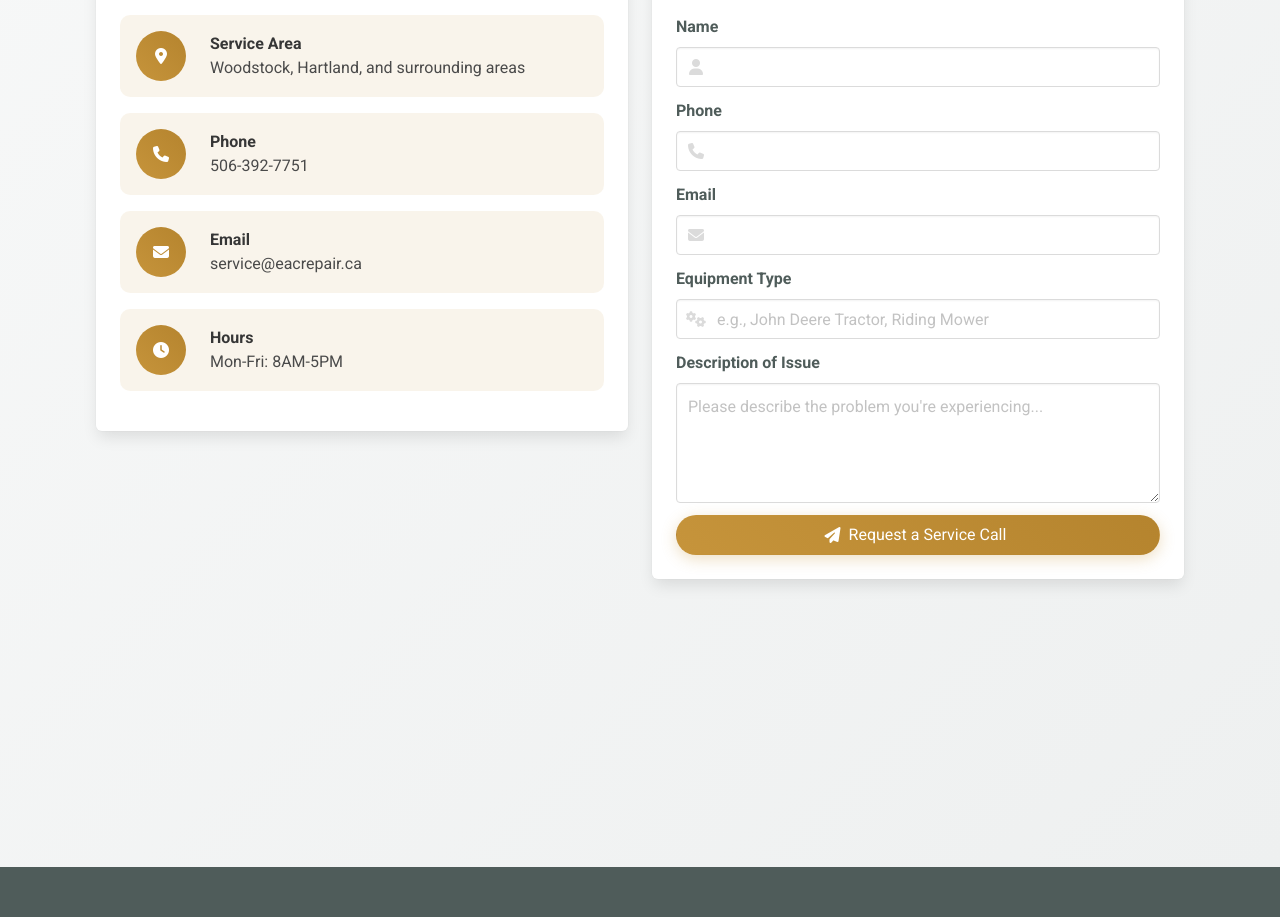
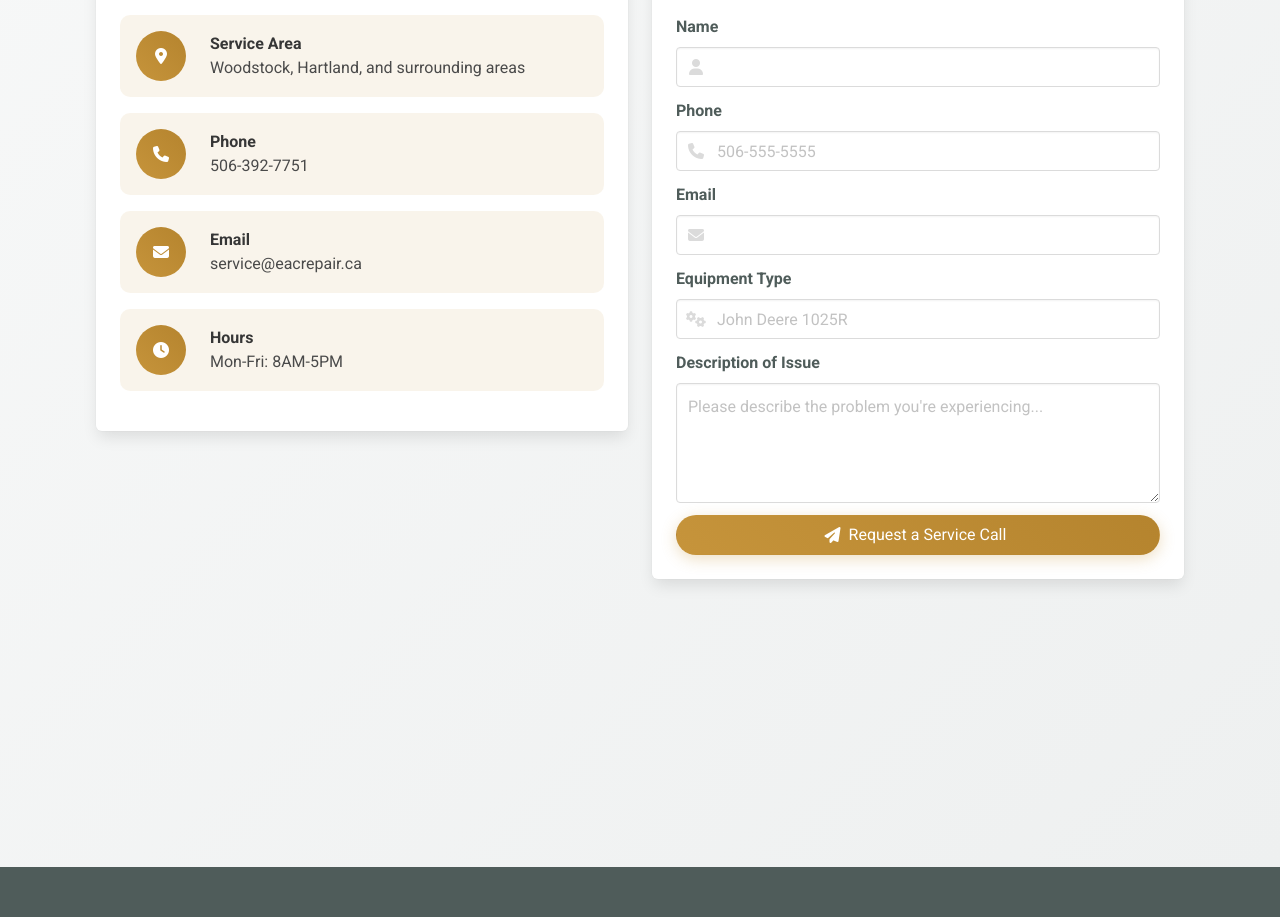
Before and after one commit to craigscott29/craigscott.github.io, a website: page eac/index.html in a window 1280 px wide. Shown: the part 3260-4177 px from the top of the page. Drawn offline with Linux system fonts and the light colour scheme.

Commit message:
Add files via upload

```diff
--- a/eac/index.html
+++ b/eac/index.html
@@ -679,7 +679,7 @@
                             <div class="field">
                                 <label class="label has-text-secondary-teal">Phone</label>
                                 <div class="control has-icons-left">
-                                    <input class="input" type="tel" id="phone" required>
+                                    <input class="input" type="tel" id="phone" placeholder="506-555-5555" required>
                                     <span class="icon is-small is-left">
                                         <i class="fas fa-phone"></i>
                                     </span>
@@ -699,7 +699,7 @@
                             <div class="field">
                                 <label class="label has-text-secondary-teal">Equipment Type</label>
                                 <div class="control has-icons-left">
-                                    <input class="input" type="text" id="equipment" placeholder="e.g., John Deere Tractor, Riding Mower" required>
+                                    <input class="input" type="text" id="equipment" placeholder="John Deere 1025R" required>
                                     <span class="icon is-small is-left">
                                         <i class="fas fa-cogs"></i>
                                     </span>
```
